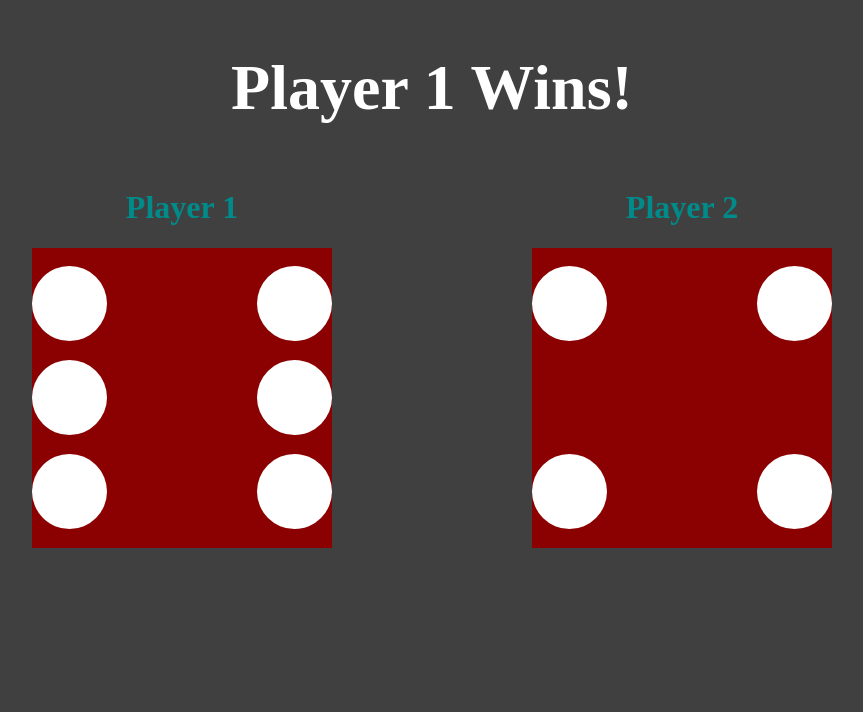
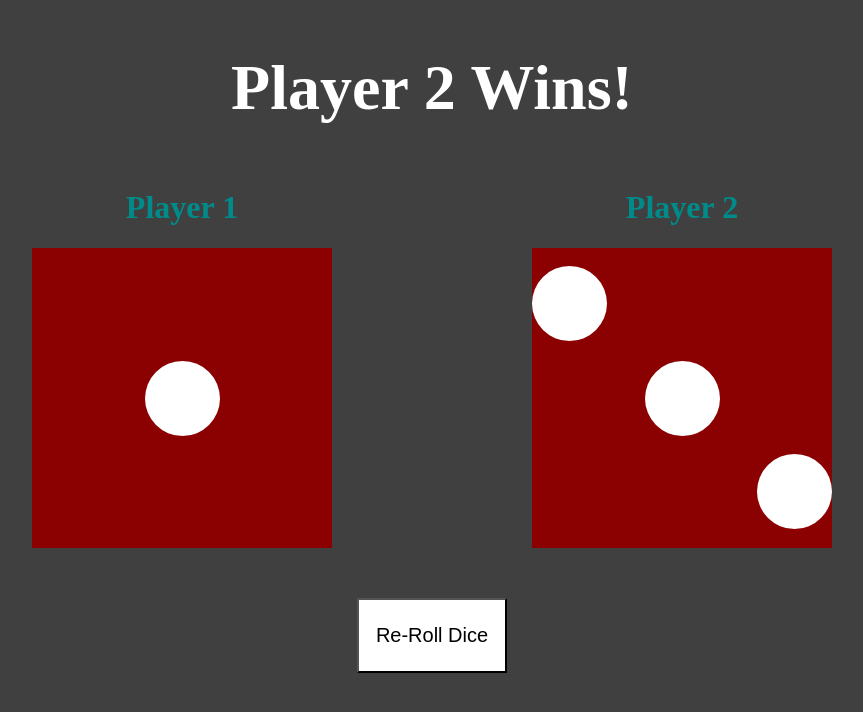
Before and after one commit to Nikil-Shyamsunder/dice-game, a plain HTML site: page index.html in a window 1280 px wide. Shown: the whole page, without its empty margins (208-1071 px from the left). Drawn offline with Linux system fonts and the light colour scheme.

Commit message:
Add files via upload
Created Re-roll feature on button click

```diff
--- a/index.html
+++ b/index.html
@@ -38,9 +38,12 @@
             <div class="dot circle-4"></div>
             <div class="dot circle-5"></div><div class="dot circle-6"></div>
           </div>
-          <div class="dot circle-middle"></div
+          <div class="dot circle-middle"></div>
         </div>
       </div>
+    </div>
+    <div class="reset">
+      <button>Re-Roll Dice</button>
     </div>
 
 
--- a/index.js
+++ b/index.js
@@ -1,3 +1,9 @@
+rollDice();
+
+document.querySelector("button").addEventListener("click", rollDice);
+
+function rollDice(){
+  resetDice();
   var player1Score = Math.floor(Math.random() * 6 + 1);
   var player2Score = Math.floor(Math.random() * 6 + 1);
 
@@ -16,6 +22,7 @@ else {
 
   setDice(".player-1", player1Score);
   setDice(".player-2", player2Score);
+}
 
 function setDice(player, score){
   if (score == 1){
@@ -92,3 +99,11 @@ function setConfig6(player){
     }
   }
 }
+
+function resetDice(){
+  console.log("resetting dice");
+  dots = document.querySelectorAll(".dot");
+  for (var i = 0; i < dots.length; i++){
+      dots[i].classList.remove("invisible");
+  }
+}
--- a/styles.css
+++ b/styles.css
@@ -61,3 +61,16 @@ body {
 .invisible {
   visibility: hidden;
 }
+
+.reset {
+  width = 100%;
+  display: flex;
+  justify-content: center;
+  margin-top: 50px;
+}
+button {
+  width: 150px;
+  height: 75px;
+  font-size: 20px;
+  background-color: white;
+}
```
Lines whose indentation alone changed are shown as unchanged.
